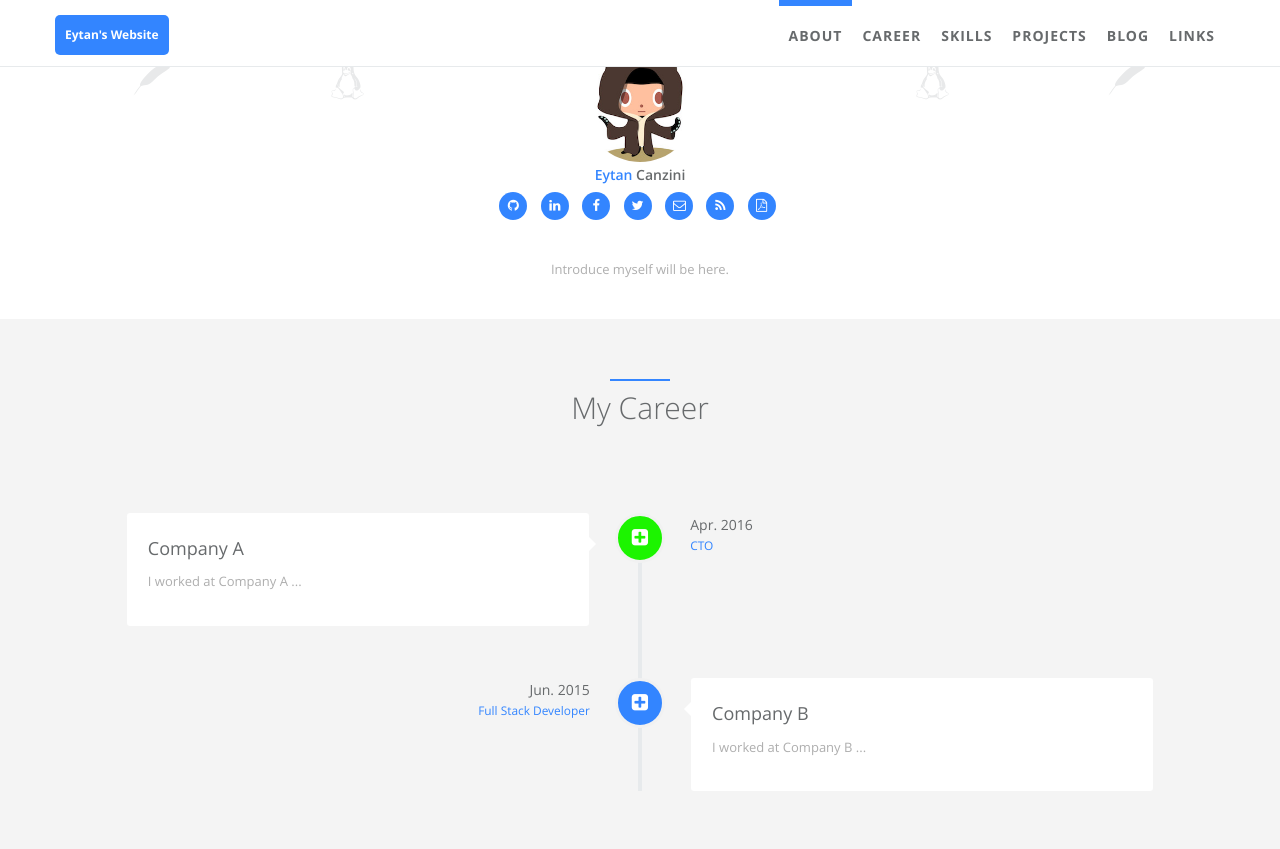
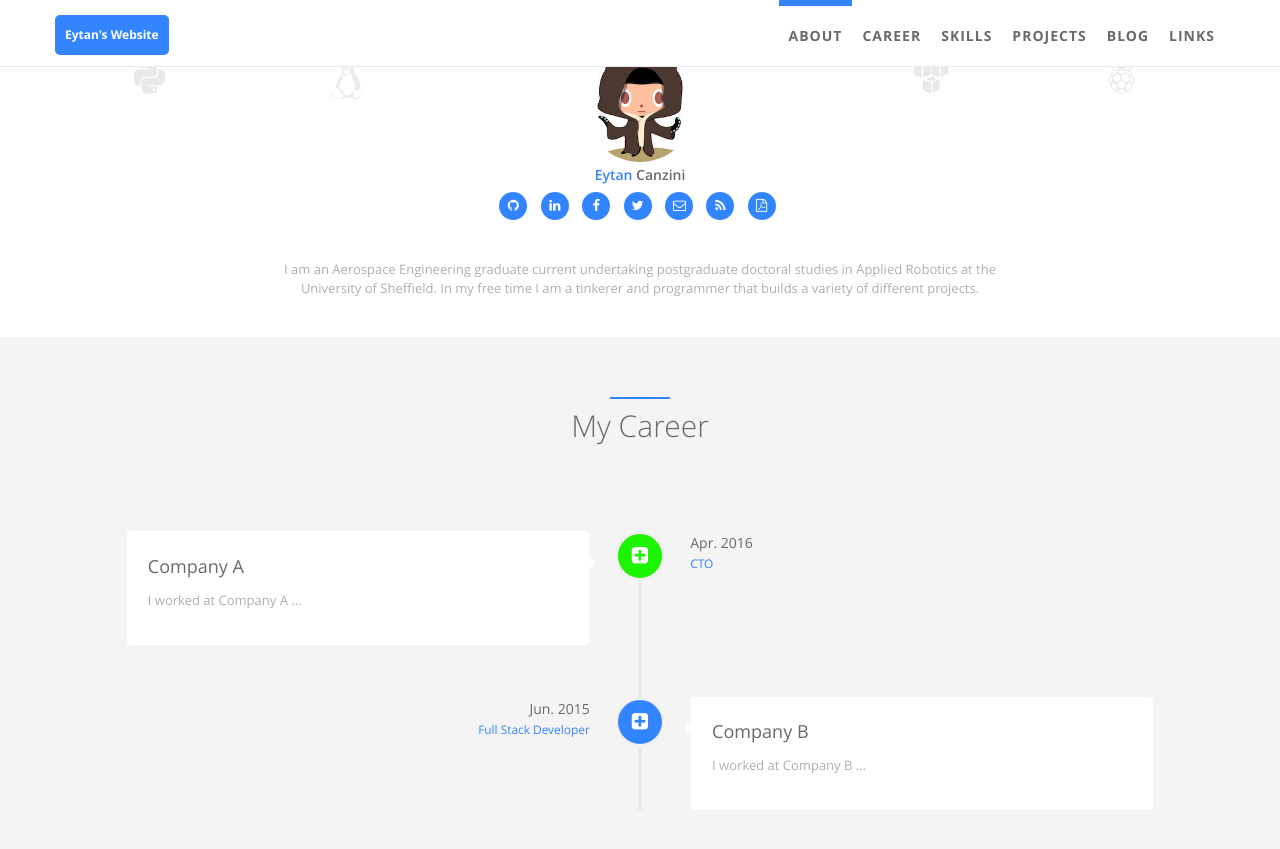
Before and after one commit to eytancanzini/eytancanzini.github.io_OLD, a Jekyll site: the page built from index.html, in a window 1280 px wide and 900 px high, scrolled down 422 px. Shown: the top 849 px of the window. Built offline with Jekyll 4.4.1, drawn with Linux system fonts in a browser that asks for light colours.

Commit message:
Changed social links

```diff
--- a/_config.yml
+++ b/_config.yml
@@ -16,28 +16,27 @@
   last_name: Canzini  # Be used at index page about me section.
   avatar: /static/assets/img/landing/avatar.jpg  # upload your avatar at directory and edit it.
   github_username: eytancanzini  # Leave blank if you don't have now
-  linkedin_id: jarrekk # Leave blank if you don't have now
+  linkedin_id: eytan-canzini-b78237161 # Leave blank if you don't have now
   facebook_username: jiakunnj  # Leave blank if you don't have now
-  twitter_username: jiakun614  # Leave blank if you don't have now
+  twitter_username: eytancanzini  # Leave blank if you don't have now
   email: ethan.canzini@gmail.com  # Leave blank if you don't have now
   cv: http://cv.jarrekk.com  # An online CV can be printed as PDF, leave blank if you don't have now
   # skill icons are on avatar's left and right side. Reference urls are http://fontawesome.io/ and http://fizzed.com/oss/font-mfizz
   skill_icon1:
-    - name: icon-apache
+    - name: icon-python
     - name: fa-linux
   skill_icon2:
-    - name: fa-linux
-    - name: icon-apache
-  desc: Introduce myself will be here.  # Describe yourself.
+    - name: icon-aws
+    - name: icon-raspberrypi
+  desc: I am an Aerospace Engineering graduate current undertaking postgraduate doctoral studies in Applied Robotics at the University of Sheffield. In my free time I am a tinkerer and programmer that builds a variety of different projects.  # Describe yourself.
 
 # comment
 disqus:  # if you wanna comment feature, go to https://disqus.com/ to get your configuration; if not, comment following two lines.
-  name: jalpc
-
+ # name: jalpc
 # analytics
 ## google analytics
 ga:  # if you wanna this feature, go to https://www.google.com/analytics/ to get your configuration; if not, comment following line.
-  id: UA-93473370-3
+# id: UA-93473370-3
 
 ## google optimize
 go:
```
